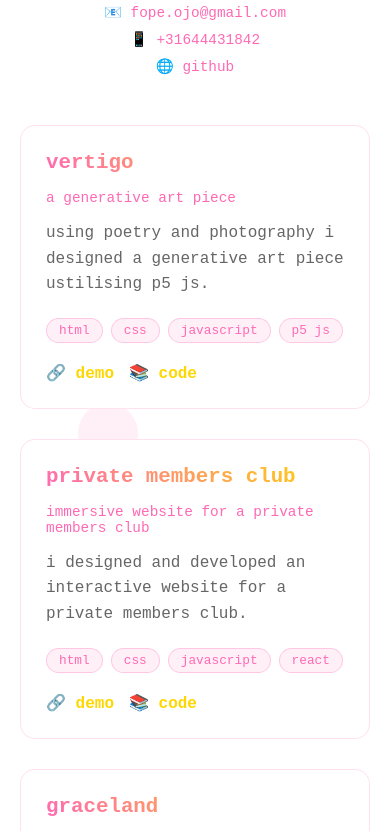
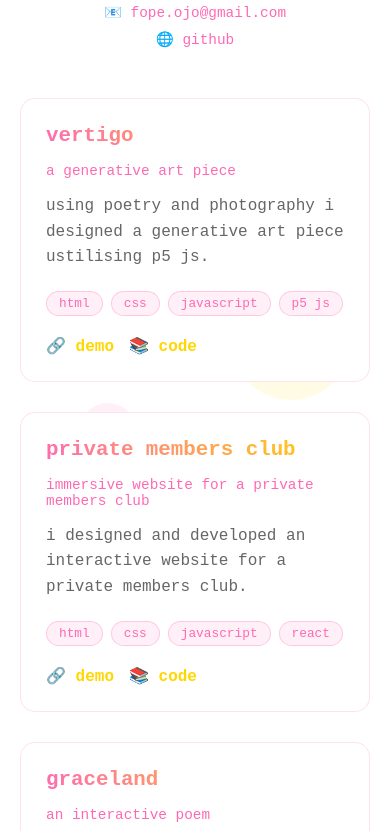
Before and after one commit to afope/afope, a plain HTML site: page portfolio.html in a window 390 px wide. Shown: the part 210-1041 px from the top of the page. Drawn offline with Linux system fonts and the light colour scheme.

Commit message:
fix: remove mobile

```diff
--- a/portfolio.html
+++ b/portfolio.html
@@ -366,7 +366,6 @@
             <p class="title">software engineer | creative technologist</p>
             <div class="contact-info">
                 <a href="mailto:afopefoluwa.ojo@adidas.com">📧 fope.ojo@gmail.com</a>
-                <a href="tel:+1234567890">📱 +31644431842</a>
                 <a href="https://github.com/afope" target="_blank">🌐 github</a>
             </div>
         </header>
```
